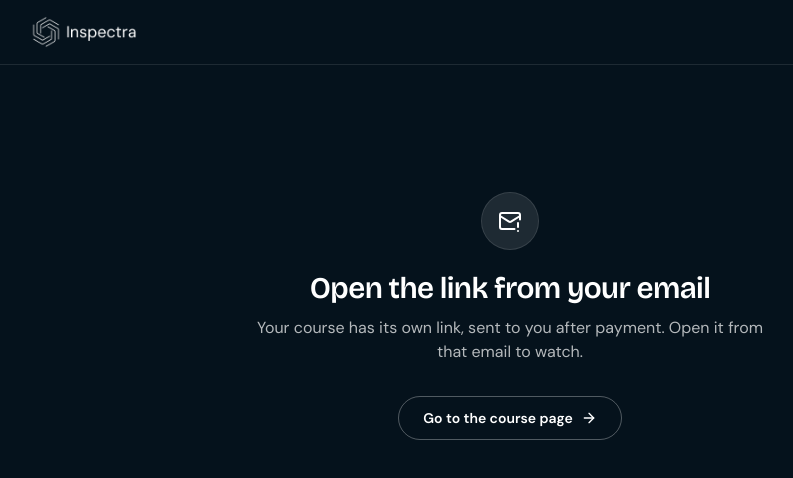
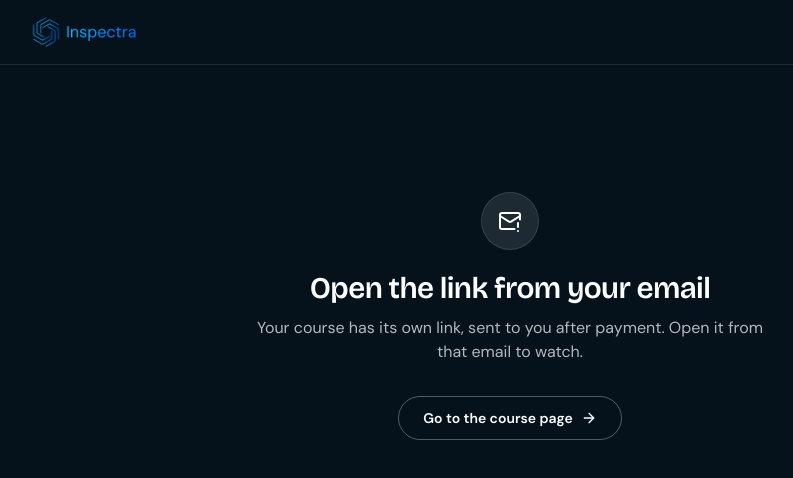
Before and after one commit to Inspectra-Web/inspectra-client-beta, a React (Vite) app: page /course/learn in a window 1280 px wide. Shown: the top 478 px of the page, without its empty margins (130-923 px from the left). Built offline with nearby package versions, Linux system fonts and the light colour scheme; no server answers.

Commit message:
Use the gradient primary logo on the course player and checkout return

```diff
--- a/src/components/course/CourseShell.tsx
+++ b/src/components/course/CourseShell.tsx
@@ -1,7 +1,7 @@
 import type { ReactNode } from "react";
 import { Link } from "react-router";
 
-import logoWhite from "@/assets/inspectra-logo-white-lg.png";
+import logoPrimary from "@/assets/inspectra-logo-primary-lg.png";
 import { ScrollToTop } from "@/components/layout/ScrollToTop";
 
 /** The dark, chrome-free room the course is paid for and watched in. */
@@ -12,7 +12,7 @@ export function CourseShell({ aside, children }: { aside?: ReactNode; children:
       <header className="border-b border-white/10">
         <div className="mx-auto flex h-16 max-w-5xl items-center justify-between px-8 max-sm:px-5">
           <Link to="/" aria-label="INSPECTRA home">
-            <img src={logoWhite} alt="INSPECTRA" className="h-8 w-auto" />
+            <img src={logoPrimary} alt="INSPECTRA" className="h-8 w-auto" />
           </Link>
           {aside}
         </div>
```
